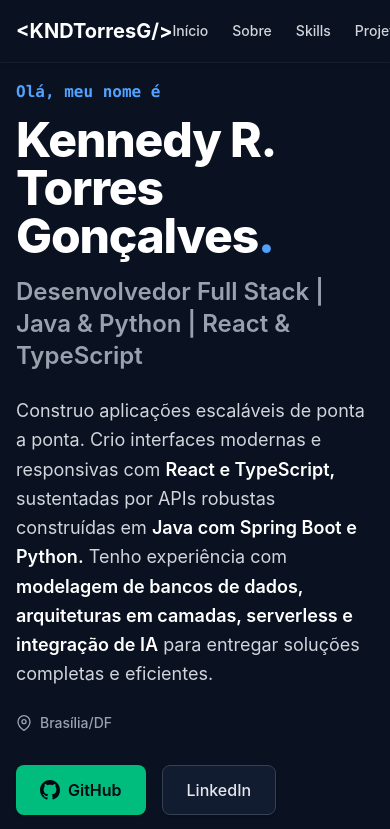
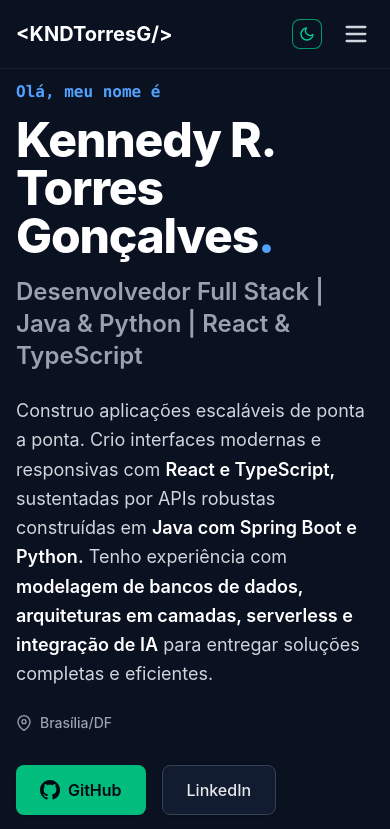
Before and after one commit to Kennedy-Torres/portfolio-kennedy, a React (Vite) app: page / in a window 390 px wide. Shown: the top 829 px of the page. Built offline with nearby package versions, Linux system fonts and the light colour scheme.

Commit message:
feat: implementação do menu hambúrguer

```diff
--- a/src/components/Header.tsx
+++ b/src/components/Header.tsx
@@ -1,9 +1,15 @@
+import { useState } from 'react';
 import { ThemeToggle } from './ThemeToggle';
 
 export function Header() {
+  const [isMenuOpen, setIsMenuOpen] = useState(false);
+
+  const toggleMenu = () => setIsMenuOpen(!isMenuOpen);
+
   return (
     <header className="w-full bg-white dark:bg-[#0a1120] border-b border-gray-100 dark:border-gray-800/60 shadow-sm fixed top-0 left-0 z-50 transition-colors duration-300">
-      <nav className="max-w-6xl mx-auto px-4 py-4 flex justify-between items-center">
+      <nav className="max-w-6xl mx-auto px-4 py-4 flex justify-between items-center relative">
+
         {/* Logo / Nome navegável */}
         <a
           href="#hero"
@@ -12,40 +18,52 @@ export function Header() {
           &lt;KNDTorresG/&gt;
         </a>
 
-        {/* Links de Navegação e Botão de Tema */}
-        <div className="flex items-center gap-6">
+        {/* Links de Navegação e Botão de Tema - DESKTOP */}
+        <div className="hidden md:flex items-center gap-6">
           <ul className="flex items-center space-x-6 text-sm font-medium text-gray-600 dark:text-gray-300">
-            <li>
-              <a href="#hero" className="hover:text-blue-600 dark:hover:text-blue-400 transition-colors">
-                Início
-              </a>
-            </li>
-            <li>
-              <a href="#sobre" className="hover:text-blue-600 dark:hover:text-blue-400 transition-colors">
-                Sobre
-              </a>
-            </li>
-            <li>
-              <a href="#skills" className="hover:text-blue-600 dark:hover:text-blue-400 transition-colors">
-                Skills
-              </a>
-            </li>
-            <li>
-              <a href="#projetos" className="hover:text-blue-600 dark:hover:text-blue-400 transition-colors">
-                Projetos
-              </a>
-            </li>
-            <li>
-              <a href="#contato" className="hover:text-blue-600 dark:hover:text-blue-400 transition-colors">
-                Contato
-              </a>
-            </li>
+            <li><a href="#hero" className="hover:text-blue-600 dark:hover:text-blue-400 transition-colors">Início</a></li>
+            <li><a href="#sobre" className="hover:text-blue-600 dark:hover:text-blue-400 transition-colors">Sobre</a></li>
+            <li><a href="#skills" className="hover:text-blue-600 dark:hover:text-blue-400 transition-colors">Skills</a></li>
+            <li><a href="#projetos" className="hover:text-blue-600 dark:hover:text-blue-400 transition-colors">Projetos</a></li>
+            <li><a href="#contato" className="hover:text-blue-600 dark:hover:text-blue-400 transition-colors">Contato</a></li>
           </ul>
-
-          {/* Alternador de tema dark/light */}
           <ThemeToggle />
         </div>
+
+        {/* Botões MOBILE (Theme + Hambúrguer) */}
+        <div className="md:hidden flex items-center gap-4">
+          <ThemeToggle />
+
+          <button
+            onClick={toggleMenu}
+            className="text-gray-600 dark:text-gray-300 focus:outline-none p-1"
+            aria-label="Abrir menu"
+          >
+            {isMenuOpen ? (
+              <svg className="w-7 h-7" fill="none" stroke="currentColor" viewBox="0 0 24 24">
+                <path strokeLinecap="round" strokeLinejoin="round" strokeWidth="2" d="M6 18L18 6M6 6l12 12" />
+              </svg>
+            ) : (
+              <svg className="w-7 h-7" fill="none" stroke="currentColor" viewBox="0 0 24 24">
+                <path strokeLinecap="round" strokeLinejoin="round" strokeWidth="2" d="M4 6h16M4 12h16M4 18h16" />
+              </svg>
+            )}
+          </button>
+        </div>
       </nav>
+
+      {/* MENU DROP-DOWN MOBILE */}
+      {isMenuOpen && (
+        <div className="md:hidden absolute top-full left-0 w-full bg-white dark:bg-[#0a1120] border-b border-gray-100 dark:border-gray-800/60 shadow-lg">
+          <ul className="flex flex-col px-4 py-4 space-y-4 text-sm font-medium text-gray-600 dark:text-gray-300">
+            <li><a href="#hero" onClick={toggleMenu} className="block hover:text-blue-600 dark:hover:text-blue-400 transition-colors">Início</a></li>
+            <li><a href="#sobre" onClick={toggleMenu} className="block hover:text-blue-600 dark:hover:text-blue-400 transition-colors">Sobre</a></li>
+            <li><a href="#skills" onClick={toggleMenu} className="block hover:text-blue-600 dark:hover:text-blue-400 transition-colors">Skills</a></li>
+            <li><a href="#projetos" onClick={toggleMenu} className="block hover:text-blue-600 dark:hover:text-blue-400 transition-colors">Projetos</a></li>
+            <li><a href="#contato" onClick={toggleMenu} className="block hover:text-blue-600 dark:hover:text-blue-400 transition-colors">Contato</a></li>
+          </ul>
+        </div>
+      )}
     </header>
   );
 }
```
